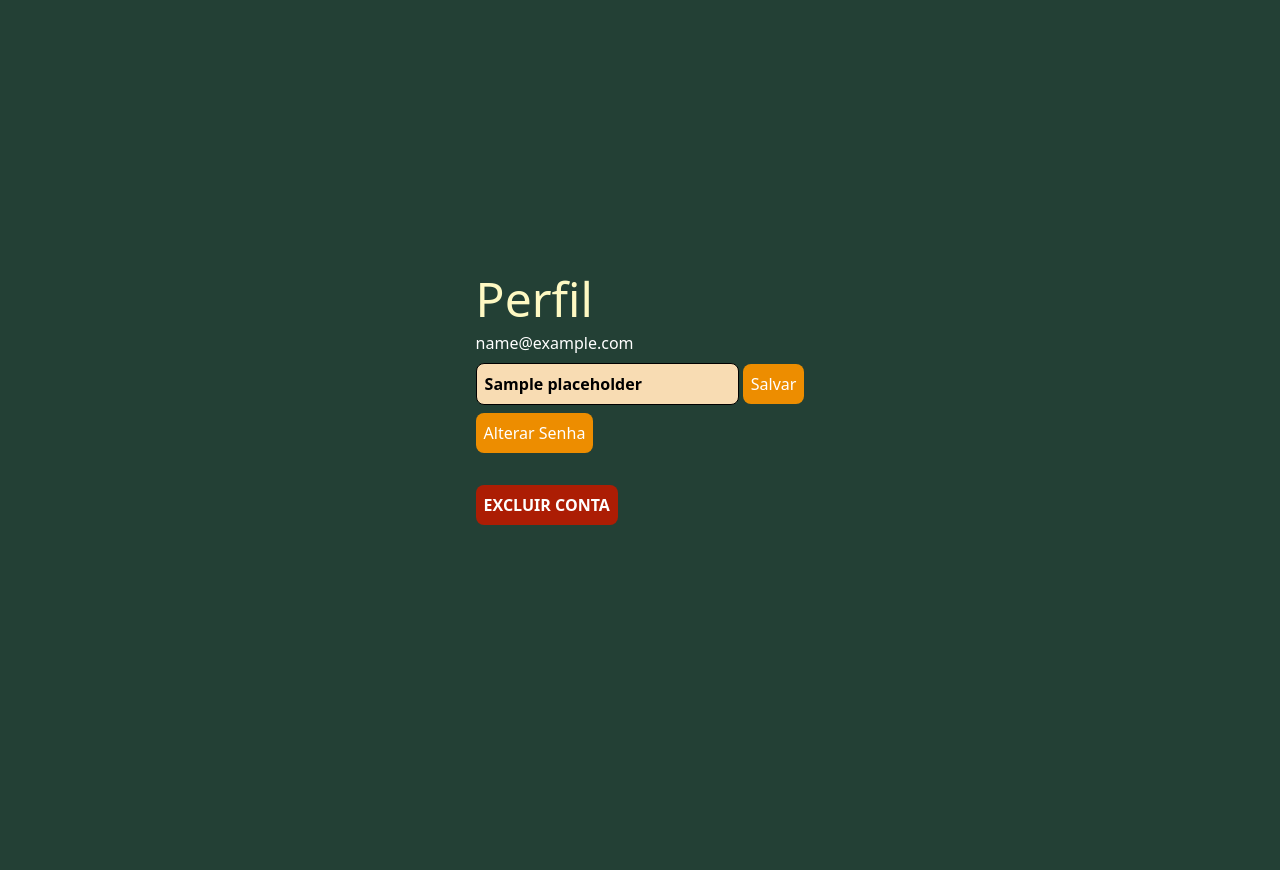
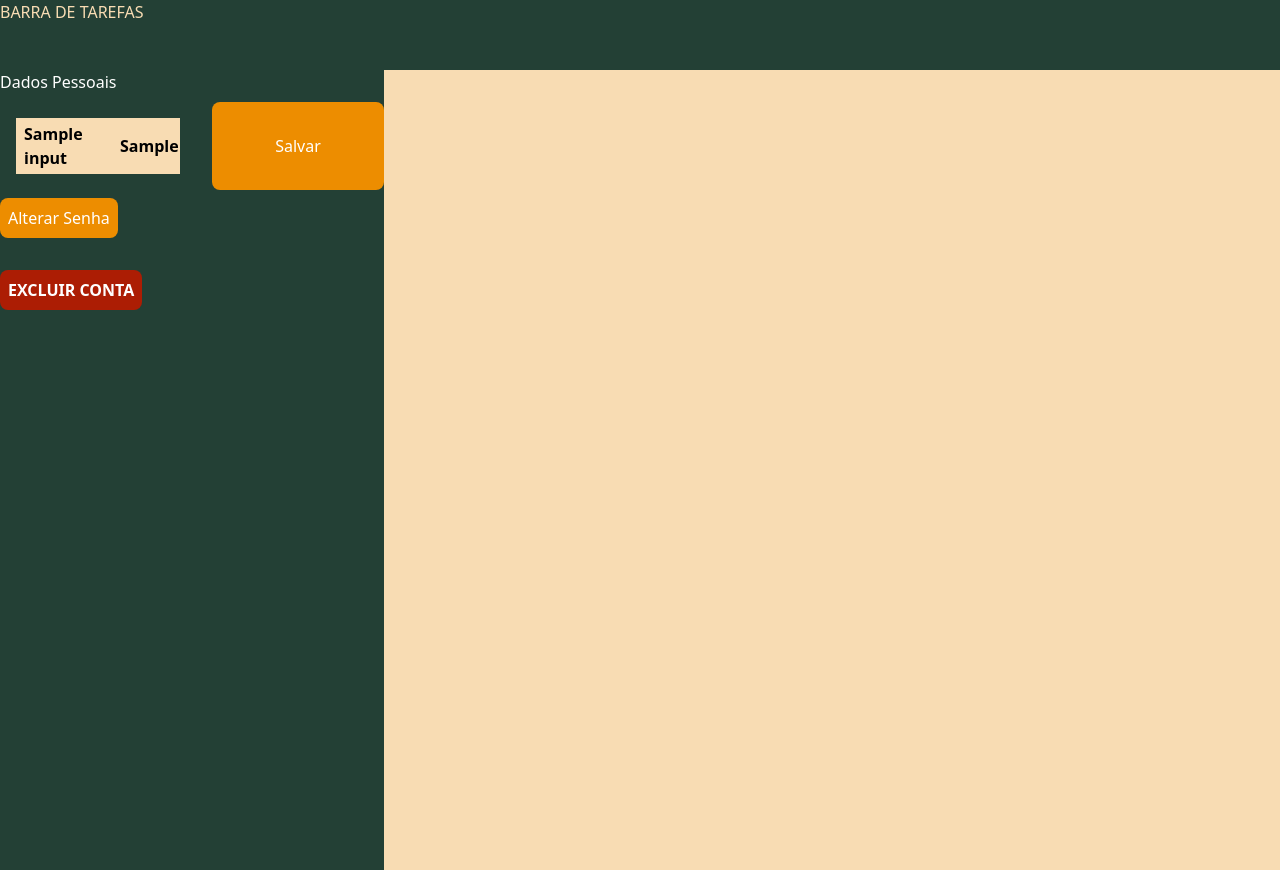
Before and after one commit to amjvidal/Vigorize, a Flask app: template templates/perfil.html in a window 1280 px wide. Before the commit the page ends 525 px from the top, so only its background shows below. Run offline with Flask 3, Linux system fonts and the light colour scheme; the template is opened without the code that fills it: most values are stand-ins (such as "Sample title", 1, 10 or a date in 2020).

Commit message:
Iniciando a implementação do frontend do perfil

```diff
--- a/static/css/main.css
+++ b/static/css/main.css
@@ -554,8 +554,61 @@ video {
   --tw-contain-style:  ;
 }
 
+.float-start {
+  float: inline-start;
+}
+
+.float-end {
+  float: inline-end;
+}
+
+.float-right {
+  float: right;
+}
+
+.float-left {
+  float: left;
+}
+
+.m-4 {
+  margin: 1rem;
+}
+
+.mx-12 {
+  margin-left: 3rem;
+  margin-right: 3rem;
+}
+
+.mx-10 {
+  margin-left: 2.5rem;
+  margin-right: 2.5rem;
+}
+
+.mx-16 {
+  margin-left: 4rem;
+  margin-right: 4rem;
+}
+
+.mx-32 {
+  margin-left: 8rem;
+  margin-right: 8rem;
+}
+
+.mx-4 {
+  margin-left: 1rem;
+  margin-right: 1rem;
+}
+
 .mt-8 {
   margin-top: 2rem;
+}
+
+.ms-4 {
+  margin-inline-start: 1rem;
+}
+
+.ms-2 {
+  margin-inline-start: 0.5rem;
 }
 
 .block {
@@ -570,20 +623,241 @@ video {
   display: flex;
 }
 
+.grid {
+  display: grid;
+}
+
 .hidden {
   display: none;
+}
+
+.size-2 {
+  width: 0.5rem;
+  height: 0.5rem;
+}
+
+.h-4 {
+  height: 1rem;
+}
+
+.h-screen {
+  height: 100vh;
+}
+
+.h-full {
+  height: 100%;
+}
+
+.h-10 {
+  height: 2.5rem;
+}
+
+.h-\[\] {
+  height: ;
+}
+
+.h-\[40px\] {
+  height: 40px;
+}
+
+.h-\[100px\] {
+  height: 100px;
+}
+
+.h-\[px\] {
+  height: px;
+}
+
+.h-\[70px\] {
+  height: 70px;
 }
 
 .min-h-screen {
   min-height: 100vh;
 }
 
+.w-fit {
+  width: -moz-fit-content;
+  width: fit-content;
+}
+
+.w-full {
+  width: 100%;
+}
+
+.w-min {
+  width: -moz-min-content;
+  width: min-content;
+}
+
+.w-2 {
+  width: 0.5rem;
+}
+
+.w-12 {
+  width: 3rem;
+}
+
+.w-28 {
+  width: 7rem;
+}
+
+.w-\[\] {
+  width: ;
+}
+
+.w-\[50\%\] {
+  width: 50%;
+}
+
+.w-\[20\%\] {
+  width: 20%;
+}
+
+.w-\[30\%\] {
+  width: 30%;
+}
+
+.min-w-4 {
+  min-width: 1rem;
+}
+
+.min-w-3 {
+  min-width: 0.75rem;
+}
+
+.min-w-32 {
+  min-width: 8rem;
+}
+
+.min-w-24 {
+  min-width: 6rem;
+}
+
+.min-w-12 {
+  min-width: 3rem;
+}
+
+.min-w-20 {
+  min-width: 5rem;
+}
+
+.max-w-4 {
+  max-width: 1rem;
+}
+
+.max-w-16 {
+  max-width: 4rem;
+}
+
+.max-w-32 {
+  max-width: 8rem;
+}
+
+.max-w-12 {
+  max-width: 3rem;
+}
+
+.max-w-10 {
+  max-width: 2.5rem;
+}
+
+.max-w-24 {
+  max-width: 6rem;
+}
+
+.max-w-11 {
+  max-width: 2.75rem;
+}
+
+.max-w-\[\] {
+  max-width: ;
+}
+
+.max-w-\[200px\] {
+  max-width: 200px;
+}
+
+.max-w-\[20px\] {
+  max-width: 20px;
+}
+
+.max-w-\[100px\] {
+  max-width: 100px;
+}
+
+.max-w-\[80px\] {
+  max-width: 80px;
+}
+
+.max-w-\[50px\] {
+  max-width: 50px;
+}
+
+.max-w-\[60px\] {
+  max-width: 60px;
+}
+
+.grid-cols-2 {
+  grid-template-columns: repeat(2, minmax(0, 1fr));
+}
+
+.place-items-center {
+  place-items: center;
+}
+
+.place-items-stretch {
+  place-items: stretch;
+}
+
 .items-center {
   align-items: center;
 }
 
+.items-stretch {
+  align-items: stretch;
+}
+
 .justify-center {
   justify-content: center;
+}
+
+.justify-items-center {
+  justify-items: center;
+}
+
+.gap-4 {
+  gap: 1rem;
+}
+
+.gap-16 {
+  gap: 4rem;
+}
+
+.gap-y-1 {
+  row-gap: 0.25rem;
+}
+
+.gap-y-8 {
+  row-gap: 2rem;
+}
+
+.gap-y-16 {
+  row-gap: 4rem;
+}
+
+.gap-y-10 {
+  row-gap: 2.5rem;
+}
+
+.gap-x-4 {
+  -moz-column-gap: 1rem;
+       column-gap: 1rem;
+}
+
+.gap-x-10 {
+  -moz-column-gap: 2.5rem;
+       column-gap: 2.5rem;
 }
 
 .space-y-2 > :not([hidden]) ~ :not([hidden]) {
@@ -592,12 +866,42 @@ video {
   margin-bottom: calc(0.5rem * var(--tw-space-y-reverse));
 }
 
+.space-x-2 > :not([hidden]) ~ :not([hidden]) {
+  --tw-space-x-reverse: 0;
+  margin-right: calc(0.5rem * var(--tw-space-x-reverse));
+  margin-left: calc(0.5rem * calc(1 - var(--tw-space-x-reverse)));
+}
+
+.space-x-1 > :not([hidden]) ~ :not([hidden]) {
+  --tw-space-x-reverse: 0;
+  margin-right: calc(0.25rem * var(--tw-space-x-reverse));
+  margin-left: calc(0.25rem * calc(1 - var(--tw-space-x-reverse)));
+}
+
+.space-x-4 > :not([hidden]) ~ :not([hidden]) {
+  --tw-space-x-reverse: 0;
+  margin-right: calc(1rem * var(--tw-space-x-reverse));
+  margin-left: calc(1rem * calc(1 - var(--tw-space-x-reverse)));
+}
+
+.self-center {
+  align-self: center;
+}
+
 .rounded-lg {
   border-radius: 0.5rem;
 }
 
 .border {
   border-width: 1px;
+}
+
+.border-0 {
+  border-width: 0px;
+}
+
+.border-hidden {
+  border-style: hidden;
 }
 
 .border-black {
@@ -625,8 +929,40 @@ video {
   background-color: rgb(172 29 4 / var(--tw-bg-opacity));
 }
 
+.object-center {
+  -o-object-position: center;
+     object-position: center;
+}
+
 .p-2 {
   padding: 0.5rem;
+}
+
+.p-4 {
+  padding: 1rem;
+}
+
+.px-4 {
+  padding-left: 1rem;
+  padding-right: 1rem;
+}
+
+.py-4 {
+  padding-top: 1rem;
+  padding-bottom: 1rem;
+}
+
+.px-10 {
+  padding-left: 2.5rem;
+  padding-right: 2.5rem;
+}
+
+.text-center {
+  text-align: center;
+}
+
+.text-right {
+  text-align: right;
 }
 
 .text-5xl {
@@ -639,12 +975,25 @@ video {
   line-height: 1.25rem;
 }
 
+.text-xs {
+  font-size: 0.75rem;
+  line-height: 1rem;
+}
+
 .font-bold {
   font-weight: 700;
 }
 
 .font-semibold {
   font-weight: 600;
+}
+
+.font-light {
+  font-weight: 300;
+}
+
+.font-normal {
+  font-weight: 400;
 }
 
 .text-\[\#F8DCB3\] {
@@ -662,8 +1011,34 @@ video {
   color: rgb(254 249 195 / var(--tw-text-opacity));
 }
 
+.text-black {
+  --tw-text-opacity: 1;
+  color: rgb(0 0 0 / var(--tw-text-opacity));
+}
+
+.text-\[\] {
+  color: ;
+}
+
 .underline {
   text-decoration-line: underline;
+}
+
+.outline-none {
+  outline: 2px solid transparent;
+  outline-offset: 2px;
+}
+
+.outline {
+  outline-style: solid;
+}
+
+.placeholder\:text-right::-moz-placeholder {
+  text-align: right;
+}
+
+.placeholder\:text-right::placeholder {
+  text-align: right;
 }
 
 .placeholder\:text-black::-moz-placeholder {
--- a/templates/perfil.html
+++ b/templates/perfil.html
@@ -15,21 +15,28 @@
 
 
 </head>
-<body class="bg-[#234035] flex justify-center items-center min-h-screen">
-    <div class="space-y-2">
-        <h1 class="text-yellow-100 text-5xl ">Perfil</h1>
-        {% for txt in text %}
-            <p class="text-white">{{ text.email }}</p>
-        {% endfor %}
+<body class="bg-[#F8DCB3] min-h-screen">
+    <div class="h-[70px] bg-[#234035] justify-center">
+        <h1 class="text-[#F8DCB3] ">BARRA DE TAREFAS</h1>
+    </div>
+    <div class=" bg-[#234035] space-y-2 h-screen w-[30%]">
+        <div class="">
+            <h3 class="text-white">Dados Pessoais</h3>
+        </div>
         <form action="{{ url_for('perfil.pagina_perfil')}}" method="POST" >
             <input type="hidden" name="action" value="update_name">
-            <div class="space-y-2">
+            <div class="grid grid-cols-2 gap-y-10 gap-x-10">
                 {% for input in inputs %}
-                    <div class="block">
-                        <input class="bg-[#F8DCB3] p-2 inline rounded-lg border border-black placeholder:text-black font-semibold form-control" type="{{ input.type }}" name="{{ input.name }}" placeholder="{{ input.placeholder }}" class="p-2 rounded-lg" required>
-                        <button class="p-2 bg-[#ED8D00] text-white rounded-lg">Salvar</button>
+                    <div class="bg-[#F8DCB3] flex items-center space-x-4 m-4">
+                        <label class="text-black font-semibold min-w-20 float-start ms-2" for="{{ input.name }}">{{ input.label }}</label>
+                        <input class="bg-[#F8DCB3] mx-4 py-4 outline-none border-0 placeholder:text-right text-right placeholder:text-black font-semibold form-control max-w-[60px] float-end"
+                        type="{{ input.type }}"
+                        name="{{ input.name }}"
+                        placeholder="{{ input.placeholder }}"
+                        required>
                     </div>
                 {% endfor %}
+                    <button class="p-2 bg-[#ED8D00] text-white rounded-lg">Salvar</button>
             </div>
         </form>
         <form action="{{ url_for('perfil.pagina_perfil')}}" method="POST" >
```
Also changed, not shown: routes/perfil.py (+53 -43 lines).
